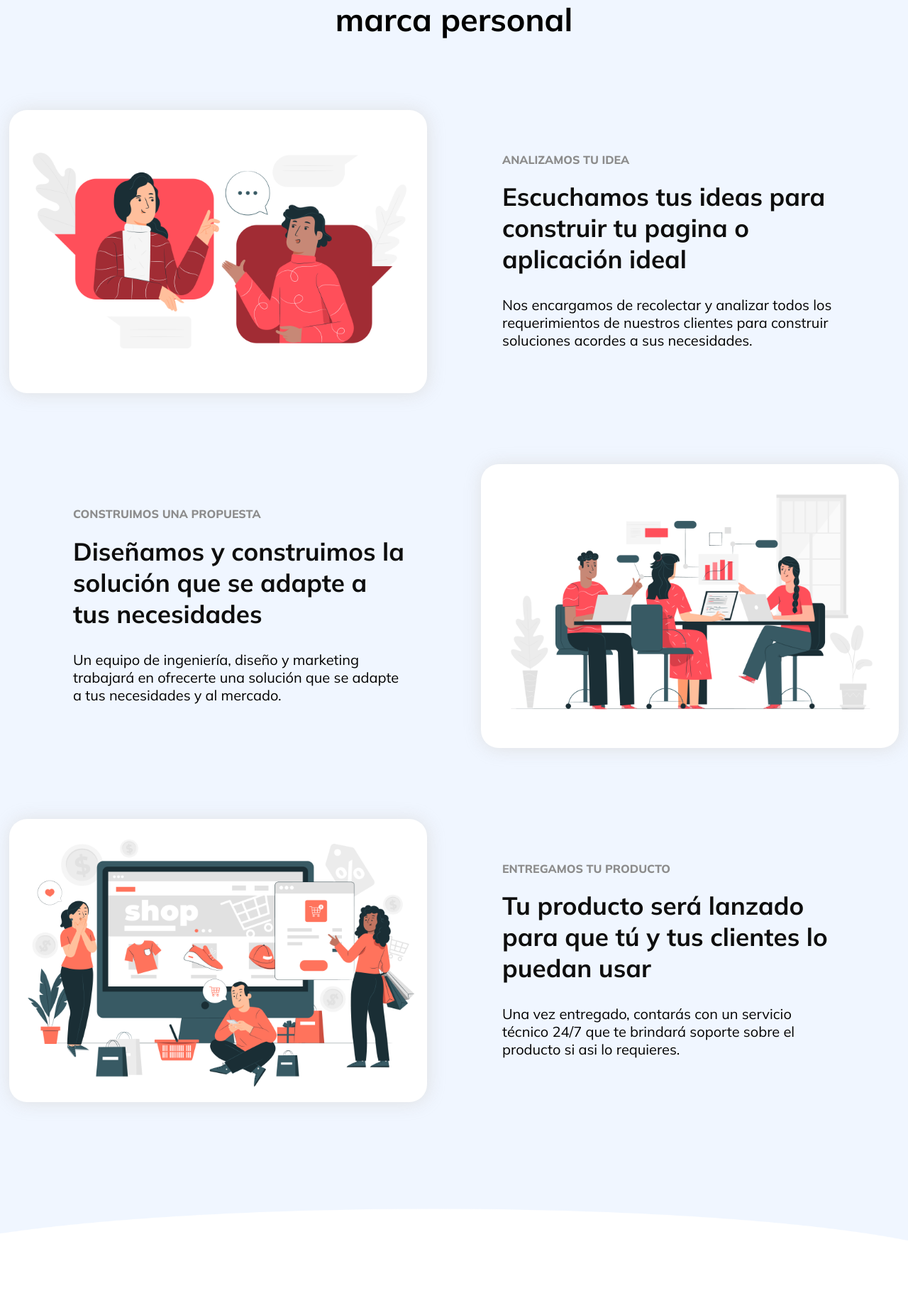
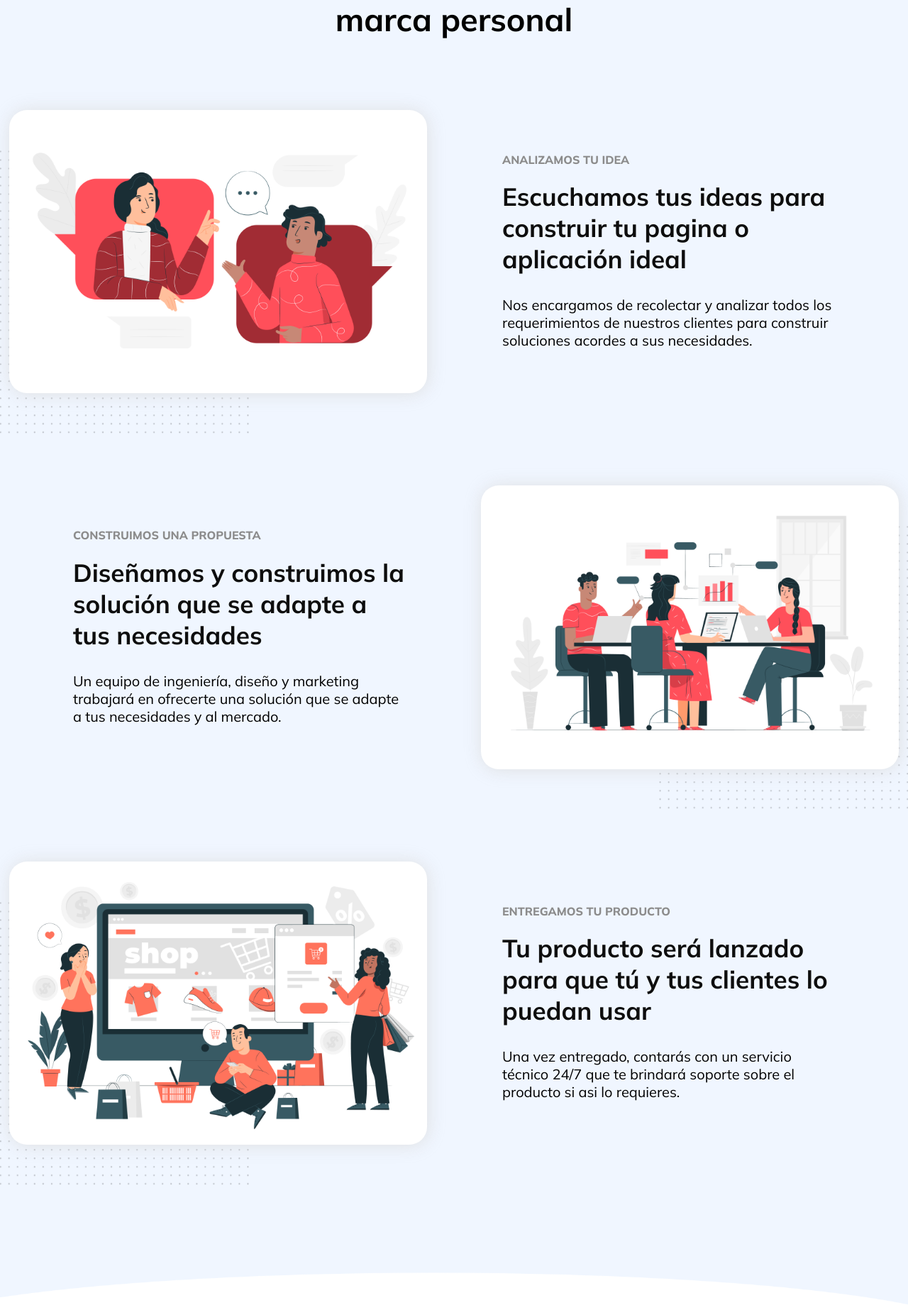
Before and after one commit to santiagobaronz/oasis-webcore, a PHP site: page / in a window 1280 px wide; the page is wider, and only the part inside the window is pictured. Shown: the part 2627-4480 px from the top of that part at 71% size. Run offline with PHP 8.4, Linux system fonts and the light colour scheme.

Commit message:
[Diseño] Tarjetas ahora tienen estilos

```diff
--- a/css/home/styles-home.css
+++ b/css/home/styles-home.css
@@ -411,7 +411,8 @@ height: 10px;
 }
 
 .row-info{
-    margin-bottom: 100px;
+    margin-bottom: 130px;
+    position: relative;
 }
 
 .info-img{
@@ -422,6 +423,8 @@ height: 10px;
     background-color: #fff;
     padding: 10px;
     display: block;
+    position: relative;
+    z-index: 10;
 }
 
 .info-img-margin-left{
@@ -430,6 +433,27 @@ height: 10px;
 
 .info-img-margin-right{
     margin-left: 30px;
+}
+
+
+.img-box-left::before{
+    position: absolute;
+    opacity: 0.3;
+    z-index: 0;
+    left: -140px;
+    top: 0;
+    content: url("../../assets/home/previews/puntos.png");
+    transform: scale(0.85);
+}
+
+.img-box-right::before{
+    position: absolute;
+    opacity: 0.3;
+    z-index: 0;
+    right: -140px;
+    top: 0;
+    content: url("../../assets/home/previews/puntos.png");
+    transform: scale(0.85);
 }
 
 .bg-services{
--- a/index.html
+++ b/index.html
@@ -106,7 +106,7 @@
                 <div class="info-section">
                     <h2>Creamos soluciones que hagan crecer tu negocio o marca personal</h2>
                     <div class="row row-info">
-                        <div class="col-lg-6 col-md-12 col-sm-12 col-xs-12">
+                        <div class="col-lg-6 col-md-12 col-sm-12 col-xs-12 img-box-left">
                             <img src="./assets/home/previews/requirments.jpg" alt="Imagen de requerimientos" srcset="" class="info-img info-img-margin-left">
                         </div>
                         <div class="col-lg-6 col-md-12 col-sm-12 col-xs-12 column-to-hidden-items">
@@ -126,12 +126,12 @@
                                 <p>Un equipo de ingeniería, diseño y marketing trabajará en ofrecerte una solución que se adapte a tus necesidades y al mercado.</p>
                             </div>
                         </div>
-                        <div class="col-lg-6 col-md-12 col-sm-12 col-xs-12 column-to-hidden-items">
+                        <div class="col-lg-6 col-md-12 col-sm-12 col-xs-12 column-to-hidden-items img-box-right">
                             <img src="./assets/home/previews/working.jpg" alt="Imagen de requerimientos" srcset="" class="info-img info-img-margin-right">
                         </div>
                     </div>
                     <div class="row row-info">
-                        <div class="col-lg-6 col-md-12 col-sm-12 col-xs-12">
+                        <div class="col-lg-6 col-md-12 col-sm-12 col-xs-12 img-box-left">
                             <img src="./assets/home/previews/product.jpg" alt="Imagen de requerimientos" srcset="" class="info-img info-img-margin-left">
                         </div>
                         <div class="col-lg-6 col-md-12 col-sm-12 col-xs-12 column-to-hidden-items">
```
Also changed, not shown: assets/home/previews/puntos.png (added).
